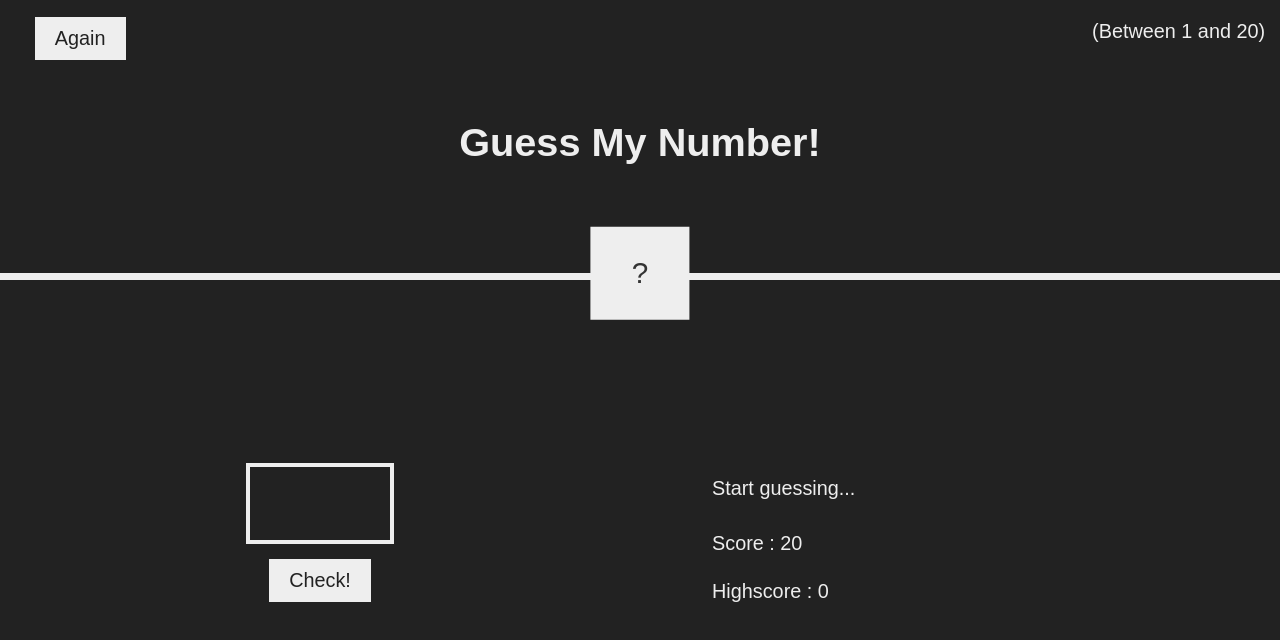
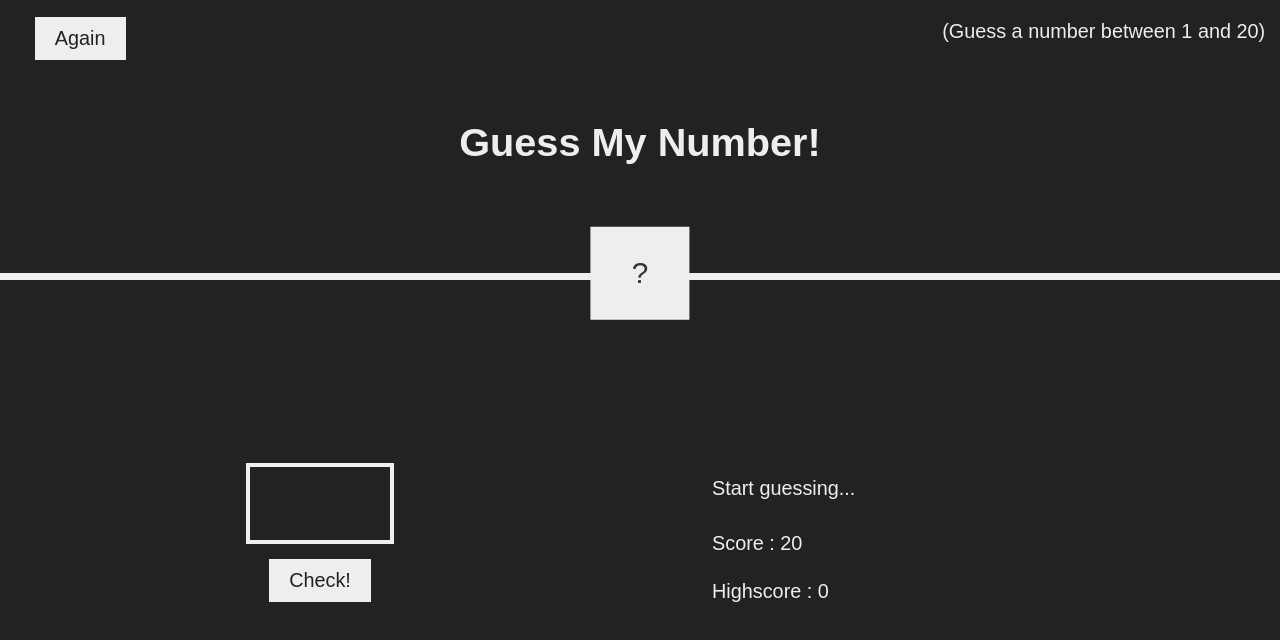
Before and after one commit to BrilliantPhoenix2024/Expert-JS-Journey, a plain HTML site: page DOM-and-Events/Guess-My-Number/index.html in a window 1280 px wide. Drawn offline with Linux system fonts and the light colour scheme.

Commit message:
Modify index.html

```diff
--- a/DOM-and-Events/Guess-My-Number/index.html
+++ b/DOM-and-Events/Guess-My-Number/index.html
@@ -12,7 +12,7 @@
     <header>
         <h1>Guess My Number!</h1>
         <button class="btn again">Again</button>
-        <p class="between">(Between 1 and 20)</p>
+        <p class="between">(Guess a number between 1 and 20)</p>
         <div class="number">?</div>
     </header>
 
```
